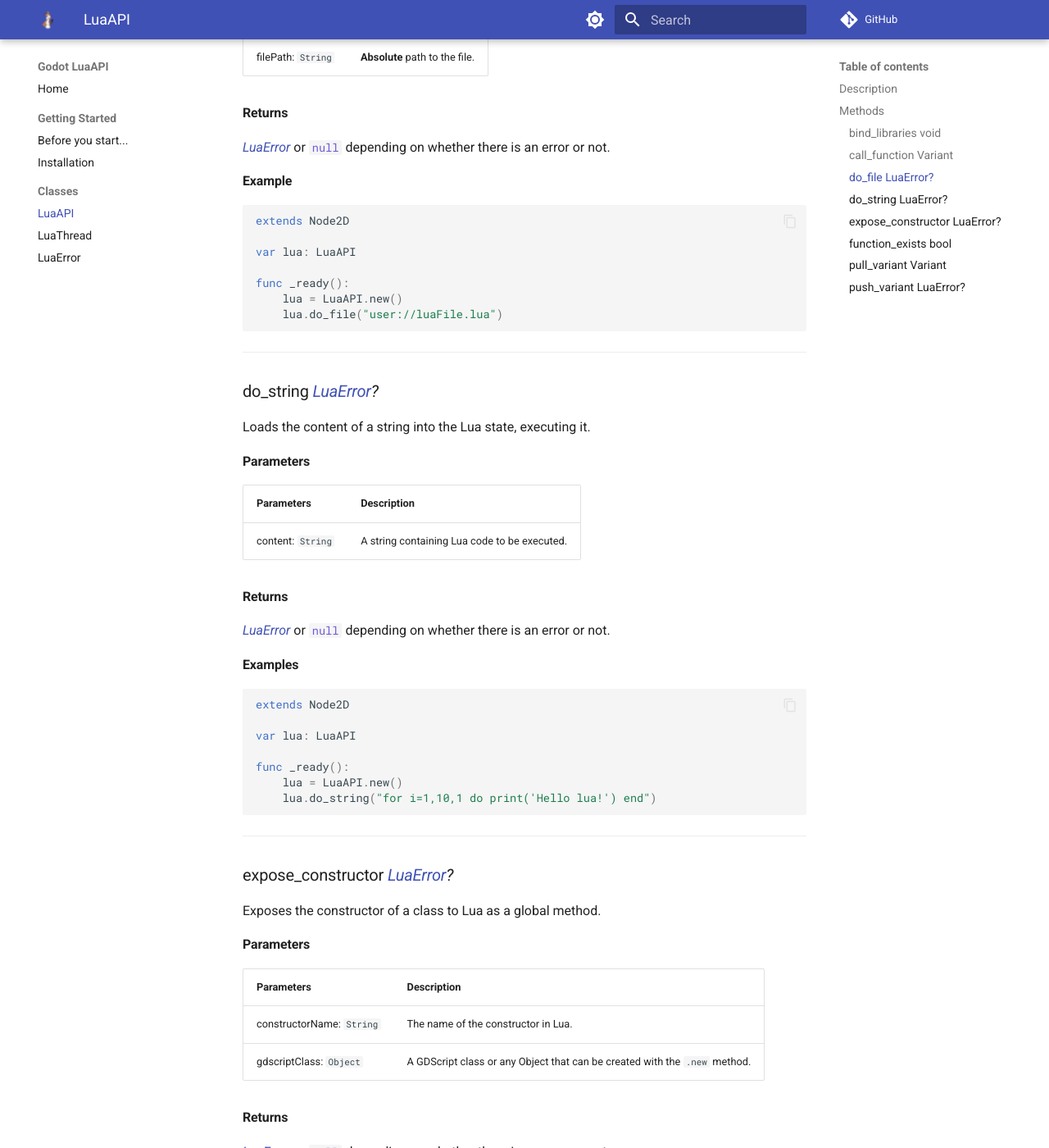
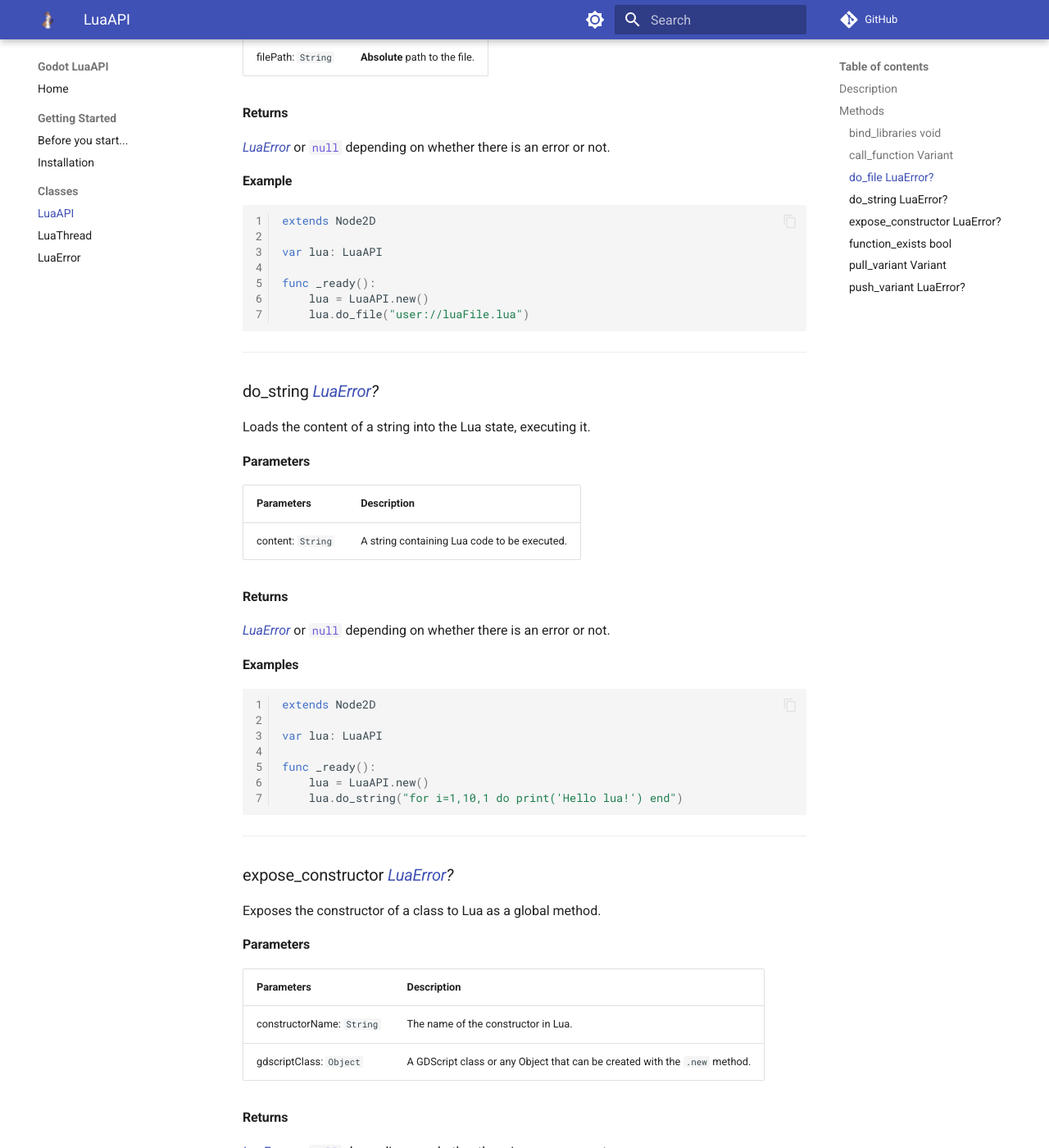
Before and after one commit to WeaselGames/godot_luaAPI_docs, an MkDocs documentation site: the page built from docs/classes/lua_api.md, in a window 1280 px wide and 1400 px high, scrolled down 2394 px. Shown: the whole window at 82% size. Built offline with MkDocs 1.6.1 and Material for MkDocs 9.7.7, drawn with Linux system fonts in a browser that asks for light colours; comment, search, counter and statistics services are not loaded; the version menu is left out.

Commit message:
Added missing line numbers

````diff
--- a/docs/classes/lua_api.md
+++ b/docs/classes/lua_api.md
@@ -106,7 +106,7 @@ Loads a file by its **absolute path** into the Lua state.
 
 #### Example
 
-```gdscript
+```gdscript linenums="1"
 extends Node2D
 
 var lua: LuaAPI
@@ -134,7 +134,7 @@ Loads the content of a string into the Lua state, executing it.
 
 #### Examples
 
-```gdscript
+```gdscript linenums="1"
 extends Node2D
 
 var lua: LuaAPI
@@ -214,7 +214,7 @@ _bool_
 
 #### Example
 
-```gdscript
+```gdscript linenums="1"
 extends Node2D
 
 var lua: LuaAPI
````
